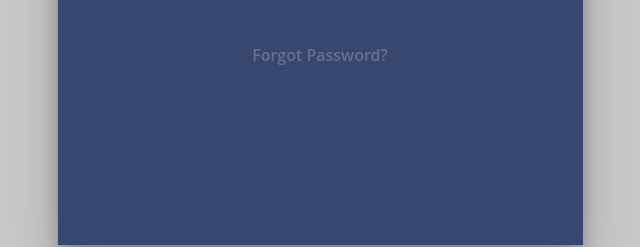
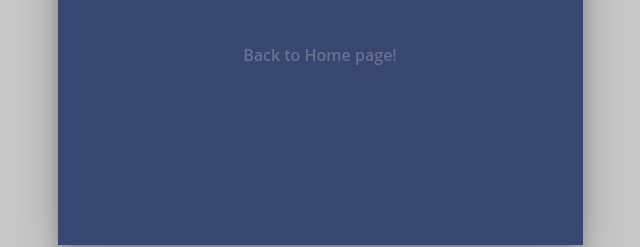
Before and after one commit to omprakash-singh/resume-builder, a plain HTML site: page sign-in.html in a window 1280 px wide. Shown: the part 425-672 px from the top of the page, 320-960 px from the left. Drawn offline with Linux system fonts and the light colour scheme.

Commit message:
final sign

```diff
--- a/sign-in.html
+++ b/sign-in.html
@@ -37,7 +37,7 @@
                               </div>
                               <div class="hr"></div>
                               <div class="foot-lnk">
-                                   <a href="#forgot">Forgot Password?</a>
+                                   <a href="index.html">Back to Home page!</a>
                               </div>
                          </div>
                          <div class="sign-up-htm">
```
